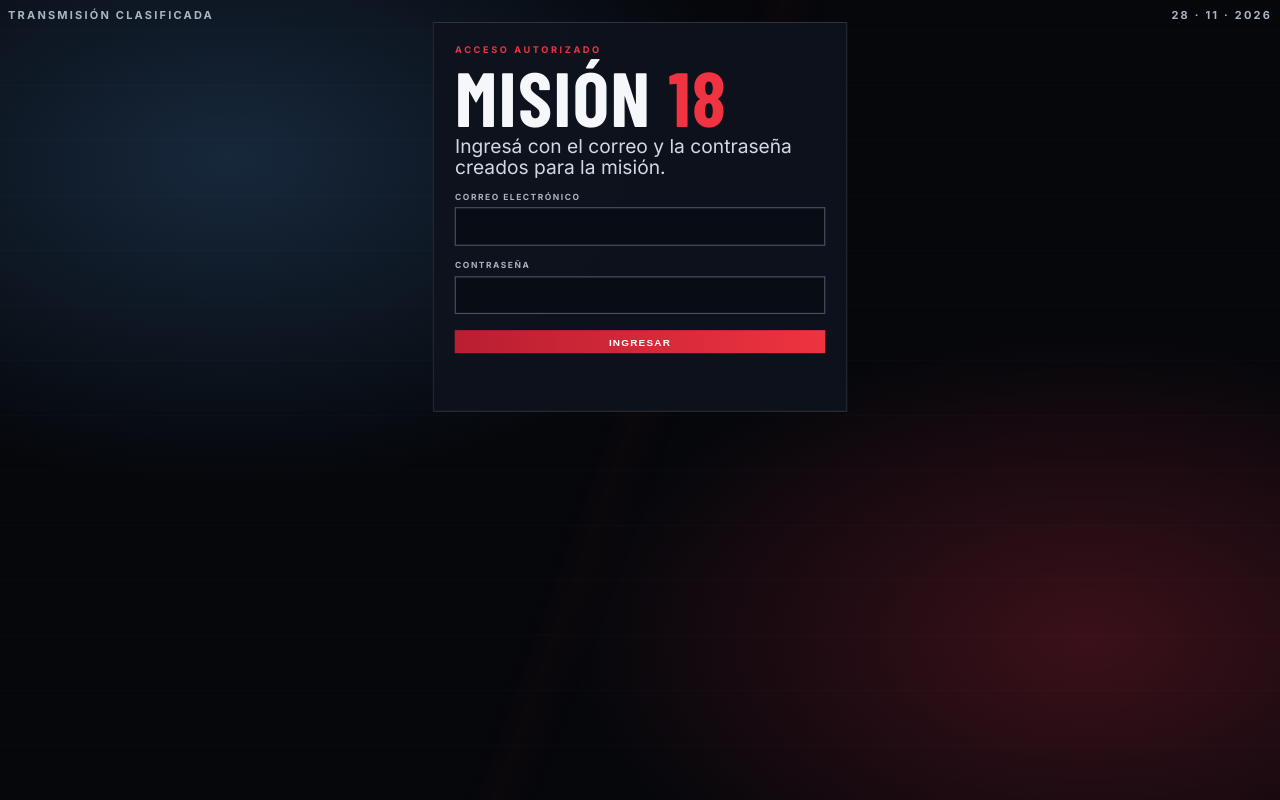
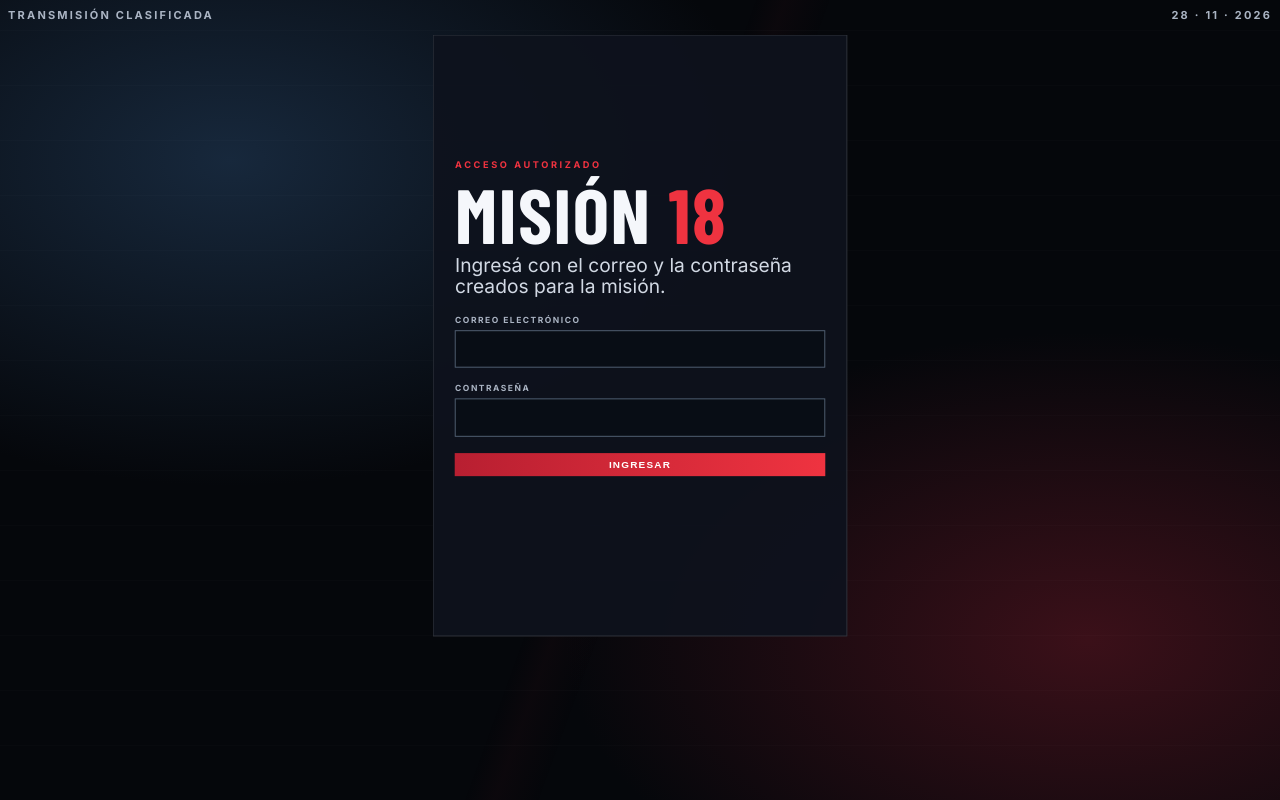
Before and after one commit to rominayesicagg-ux/MISI-N-18, a plain HTML site: page index.html in a window 1280 px wide. Drawn offline with nearby package versions, Linux system fonts and the light colour scheme; no server answers; a web font is replaced by a local one.

Commit message:
Update style.css

```diff
--- a/style.css
+++ b/style.css
@@ -54,8 +54,12 @@ button:disabled{opacity:.35;cursor:not-allowed}
 
 .view {
   margin-top: 0;
+  min-height: calc(100vh - 16px);
+  display: flex;
+  flex-direction: column;
+  justify-content: center;
   transform: scale(0.96);
-  transform-origin: top center;
+  transform-origin: center center;
 }
 
 .eyebrow {
```
